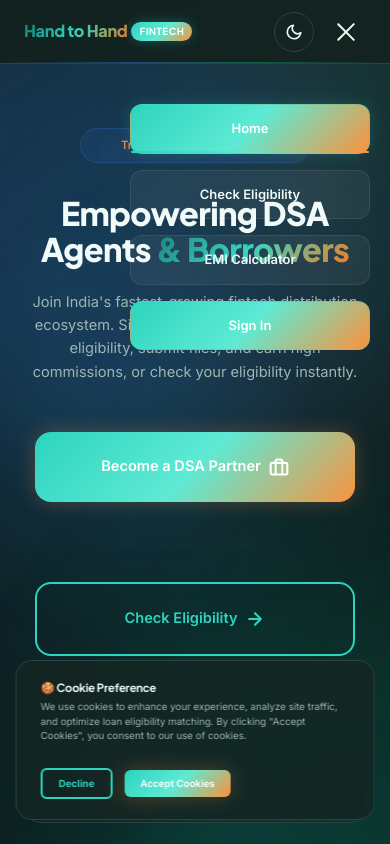
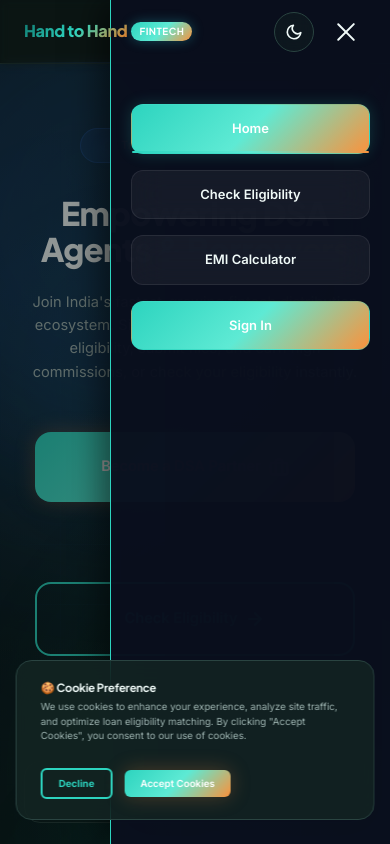
Before and after one commit to utkrashtkumar/loan-eligibility-calculator, a Next.js app: page / in a window 390 px wide. Both pictures are taken after a click on the button 346 px from the left and 31 px from the top of the page. Shown: the top 844 px of the page. Built offline with nearby package versions, Linux system fonts and the light colour scheme; no server answers.

Commit message:
style: fill up expanded hamburger menu background for theme compatibility and add backdrop overlay

```diff
--- a/src/app/globals.css
+++ b/src/app/globals.css
@@ -498,16 +498,15 @@
   height: 100vh !important;
   width: 280px !important;
   max-width: 75vw !important;
-  background: transparent !important; /* Fully transparent background panel */
-  backdrop-filter: none !important; /* No blur background */
-  -webkit-backdrop-filter: none !important;
+  background: rgba(10, 15, 30, 0.96) !important; /* Premium filled glass panel background */
+  backdrop-filter: blur(25px) !important; /* Blur behind */
+  -webkit-backdrop-filter: blur(25px) !important;
   padding: calc(var(--header-height) + 40px) 20px 40px 20px !important;
   z-index: var(--z-overlay);
-  border-left: none !important; /* No panel border */
-  box-shadow: none !important; /* No panel shadow */
+  border-left: var(--border-accent) !important; /* Distinct panel border */
+  box-shadow: -10px 0 30px rgba(0, 0, 0, 0.5) !important; /* Cast shadow leftwards */
   overflow-y: auto !important;
   overflow-x: hidden !important;
-  pointer-events: none !important; /* Click through empty spaces */
 
   /* Smooth transition for slide in from right */
   opacity: 0;
@@ -518,9 +517,26 @@
               visibility 0.3s ease !important;
 }
 
+.mobile-menu-backdrop {
+  position: fixed;
+  top: 0;
+  left: 0;
+  width: 100vw;
+  height: 100vh;
+  background: rgba(0, 0, 0, 0.4) !important;
+  backdrop-filter: blur(4px) !important;
+  -webkit-backdrop-filter: blur(4px) !important;
+  z-index: 299 !important; /* Positioned just behind the mobile menu drawer */
+  animation: fadeIn 0.25s ease-out forwards;
+}
+
+@keyframes fadeIn {
+  from { opacity: 0; }
+  to { opacity: 1; }
+}
+
 .mobile-menu * {
   box-sizing: border-box !important;
-  pointer-events: auto !important; /* Buttons remain clickable */
 }
 
 .mobile-menu.open {
@@ -2804,42 +2820,42 @@
 
 /* ---------- Light Theme Mobile Menu Overrides ---------- */
 [data-theme='light'] .mobile-menu {
-  background: transparent !important;
-  border-left: none !important;
-  box-shadow: none !important;
+  background: rgba(245, 247, 246, 0.98) !important; /* Filled light background panel */
+  border-left: 1px solid rgba(15, 23, 42, 0.1) !important;
+  box-shadow: -10px 0 30px rgba(0, 0, 0, 0.08) !important;
 }
 
 [data-theme='light'] .mobile-menu .nav-link {
-  background: rgba(255, 255, 255, 0.75) !important; /* Frosted white glass */
+  background: rgba(15, 23, 42, 0.03) !important; /* Slate semi-transparent glass buttons */
   backdrop-filter: blur(16px) !important;
   -webkit-backdrop-filter: blur(16px) !important;
-  border: 1px solid rgba(15, 23, 42, 0.12) !important;
+  border: 1px solid rgba(15, 23, 42, 0.08) !important;
   color: #0f172a !important; /* Dark slate text */
-  box-shadow: var(--shadow-md) !important;
+  box-shadow: none !important;
 }
 
 [data-theme='light'] .mobile-menu .nav-link:hover,
 [data-theme='light'] .mobile-menu .nav-link:focus {
-  background: rgba(255, 255, 255, 0.95) !important;
+  background: rgba(15, 23, 42, 0.06) !important;
   border-color: var(--color-primary) !important;
   color: var(--color-primary) !important;
 }
 
 [data-theme='light'] .mobile-menu-theme-row {
-  background: rgba(255, 255, 255, 0.75) !important;
+  background: rgba(15, 23, 42, 0.03) !important;
   backdrop-filter: blur(16px) !important;
   -webkit-backdrop-filter: blur(16px) !important;
-  border: 1px solid rgba(15, 23, 42, 0.12) !important;
-  box-shadow: var(--shadow-md) !important;
+  border: 1px solid rgba(15, 23, 42, 0.08) !important;
+  box-shadow: none !important;
 }
 
 [data-theme='light'] .mobile-menu-theme-row:hover {
-  background: rgba(255, 255, 255, 0.95) !important;
+  background: rgba(15, 23, 42, 0.06) !important;
   border-color: var(--color-primary) !important;
 }
 
 [data-theme='light'] .mobile-menu .nav-link.nav-logout {
-  background: rgba(254, 242, 242, 0.75) !important; /* Frosted red glass */
+  background: rgba(220, 38, 38, 0.05) !important; /* Soft transparent red */
   backdrop-filter: blur(16px) !important;
   -webkit-backdrop-filter: blur(16px) !important;
   border: 1px solid rgba(220, 38, 38, 0.25) !important;
@@ -2847,12 +2863,12 @@
 }
 
 [data-theme='light'] .mobile-menu .nav-link.nav-logout:hover {
-  background: rgba(254, 242, 242, 0.95) !important;
+  background: rgba(220, 38, 38, 0.1) !important;
   border-color: #dc2626 !important;
 }
 
 [data-theme='light'] .mobile-menu .nav-link.nav-admin {
-  background: rgba(240, 253, 244, 0.75) !important; /* Frosted green glass */
+  background: rgba(22, 163, 74, 0.05) !important; /* Soft transparent green */
   backdrop-filter: blur(16px) !important;
   -webkit-backdrop-filter: blur(16px) !important;
   border: 1px solid rgba(22, 163, 74, 0.25) !important;
@@ -2860,7 +2876,7 @@
 }
 
 [data-theme='light'] .mobile-menu .nav-link.nav-admin:hover {
-  background: rgba(240, 253, 244, 0.95) !important;
+  background: rgba(22, 163, 74, 0.1) !important;
   border-color: #16a34a !important;
 }
 
@@ -2974,42 +2990,42 @@
 
 /* Green-Blue theme mobile menu overrides */
 [data-theme='green-blue'] .mobile-menu {
-  background: transparent !important;
-  border-left: none !important;
+  background: rgba(0, 0, 0, 0.98) !important; /* Solid black base */
+  border-left: 1px solid rgba(16, 185, 129, 0.2) !important;
+  box-shadow: -10px 0 30px rgba(0, 0, 0, 0.7) !important;
+}
+
+[data-theme='green-blue'] .mobile-menu .nav-link {
+  background: rgba(0, 18, 32, 0.4) !important; /* Standard theme button backgrounds */
+  border: 1px solid rgba(16, 185, 129, 0.15) !important;
+  color: #ffffff !important;
   box-shadow: none !important;
-}
-
-[data-theme='green-blue'] .mobile-menu .nav-link {
-  background: rgba(0, 10, 20, 0.95) !important; /* Solid dark blue glass */
-  border: 1px solid rgba(16, 185, 129, 0.3) !important;
-  color: #ffffff !important;
-  box-shadow: var(--shadow-lg) !important;
 }
 
 [data-theme='green-blue'] .mobile-menu .nav-link:hover,
 [data-theme='green-blue'] .mobile-menu .nav-link:focus {
-  background: rgba(16, 185, 129, 0.15) !important;
+  background: rgba(16, 185, 129, 0.08) !important;
   border-color: var(--color-primary) !important;
 }
 
 [data-theme='green-blue'] .mobile-menu .nav-link.nav-logout {
-  background: rgba(59, 130, 246, 0.1) !important; /* Soft royal blue */
-  border: 1px solid rgba(59, 130, 246, 0.3) !important;
+  background: rgba(37, 99, 235, 0.05) !important;
+  border: 1px solid rgba(37, 99, 235, 0.2) !important;
   color: #60a5fa !important;
 }
 
 [data-theme='green-blue'] .mobile-menu .nav-link.nav-logout:hover {
-  background: rgba(59, 130, 246, 0.2) !important;
+  background: rgba(37, 99, 235, 0.1) !important;
 }
 
 [data-theme='green-blue'] .mobile-menu .nav-link.nav-admin {
-  background: rgba(16, 185, 129, 0.1) !important; /* Soft emerald green */
-  border: 1px solid rgba(16, 185, 129, 0.3) !important;
+  background: rgba(16, 185, 129, 0.05) !important;
+  border: 1px solid rgba(16, 185, 129, 0.2) !important;
   color: #34d399 !important;
 }
 
 [data-theme='green-blue'] .mobile-menu .nav-link.nav-admin:hover {
-  background: rgba(16, 185, 129, 0.2) !important;
+  background: rgba(16, 185, 129, 0.1) !important;
 }
 
 /* ============================================
--- a/src/components/Header.js
+++ b/src/components/Header.js
@@ -199,6 +199,11 @@
         </div>
       </div>
 
+      {/* Mobile Menu Backdrop */}
+      {menuOpen && (
+        <div className="mobile-menu-backdrop" onClick={closeMenu} />
+      )}
+
       {/* Mobile Menu */}
       <div className={`mobile-menu ${menuOpen ? 'open' : ''}`}>
         <Link href="/" className={`nav-link ${isLinkActive('/') ? 'active' : ''}`} onClick={closeMenu}>
```
